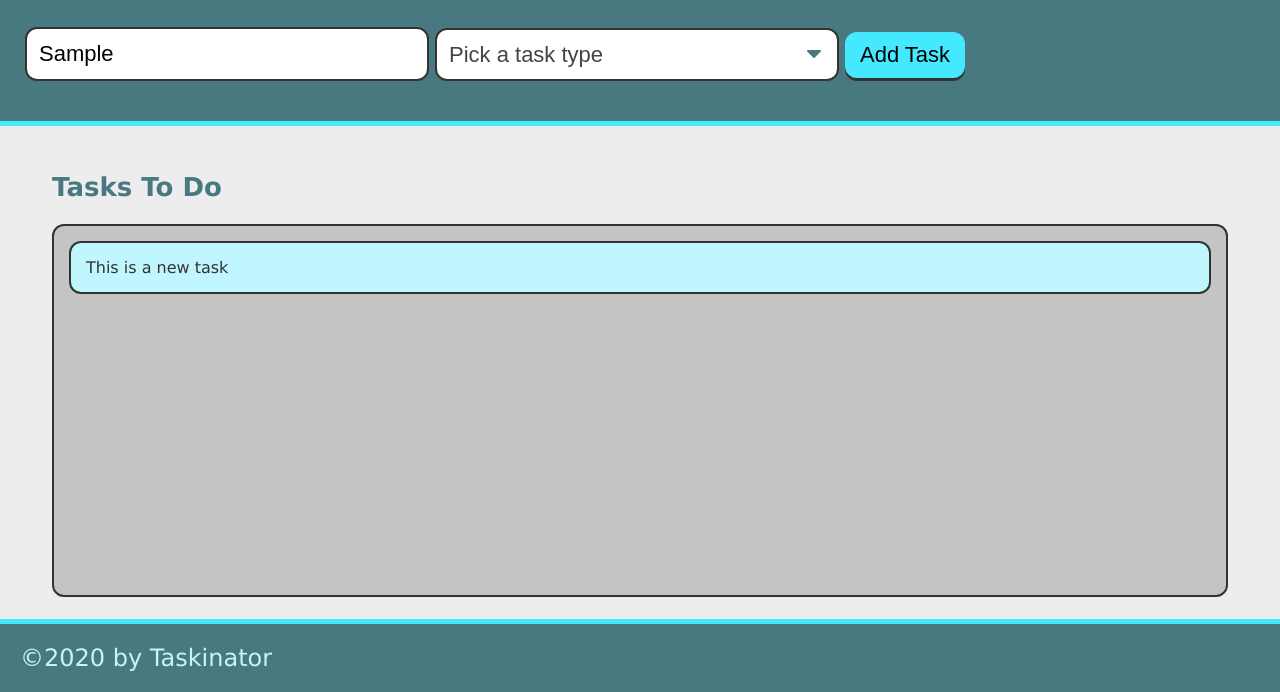
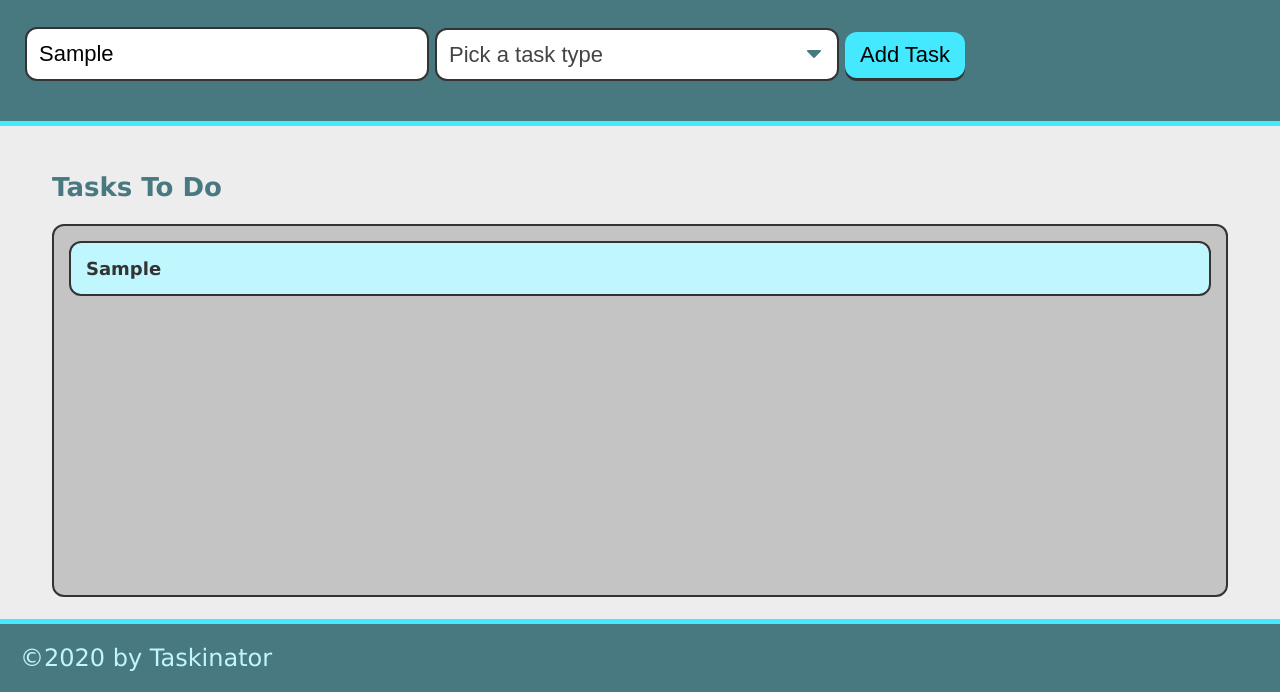
Before and after one commit to alex-d-marten/taskinator, a plain HTML site: page index.html in a window 1280 px wide. Both pictures are taken after typing "Sample" into the empty fields and a click on the button "Add Task". Shown: the part 108-800 px from the top of the page. Drawn offline with Linux system fonts and the light colour scheme.

Commit message:
append list with user input

```diff
--- a/assets/js/script.js
+++ b/assets/js/script.js
@@ -1,12 +1,25 @@
 var formEl = document.querySelector("#task-form");
 var tasksToDoEl = document.querySelector("#tasks-to-do");
 
-var createTaskHandler = function () {
+var createTaskHandler = function (event) {
     event.preventDefault();
+    var taskNameInput = document.querySelector("input[name= 'task-name']").value;
+    var taskTypeInput = document.querySelector("select[name='task-type']").value;
 
+    // Create list item
     var listItemEl = document.createElement("li");
     listItemEl.className = "task-item";
-    listItemEl.textContent = "This is a new task";
+
+    // Create div to hold task infor and add to list item
+    var taskInfoEl = document.createElement("div");
+    // Give it a class name
+    taskInfoEl.className = "task-info";
+
+    // Add HTML content to div
+    taskInfoEl.innerHTML = "<h3 class='task-name'>" + taskNameInput + "</h3><span class='task-type'>" + taskTypeInput + "</span>";
+    listItemEl.appendChild(taskInfoEl);
+
+    // Add entire list item to list
     tasksToDoEl.appendChild(listItemEl);
 }
 
--- a/index.html
+++ b/index.html
@@ -19,7 +19,7 @@
             <div class="form-group">
                 <select name="task-type" class="select-dropdown">
                     <option value="" disable selected>Pick a task type</option>
-                    <option value="Urgen">Urgent</option>
+                    <option value="Urgent">Urgent</option>
                     <option value="High Priority">High Priority</option>
                     <option value="Medium Priority">Medium Priority</option>
                     <option value="Low Priority">Low Priority</option>
```
